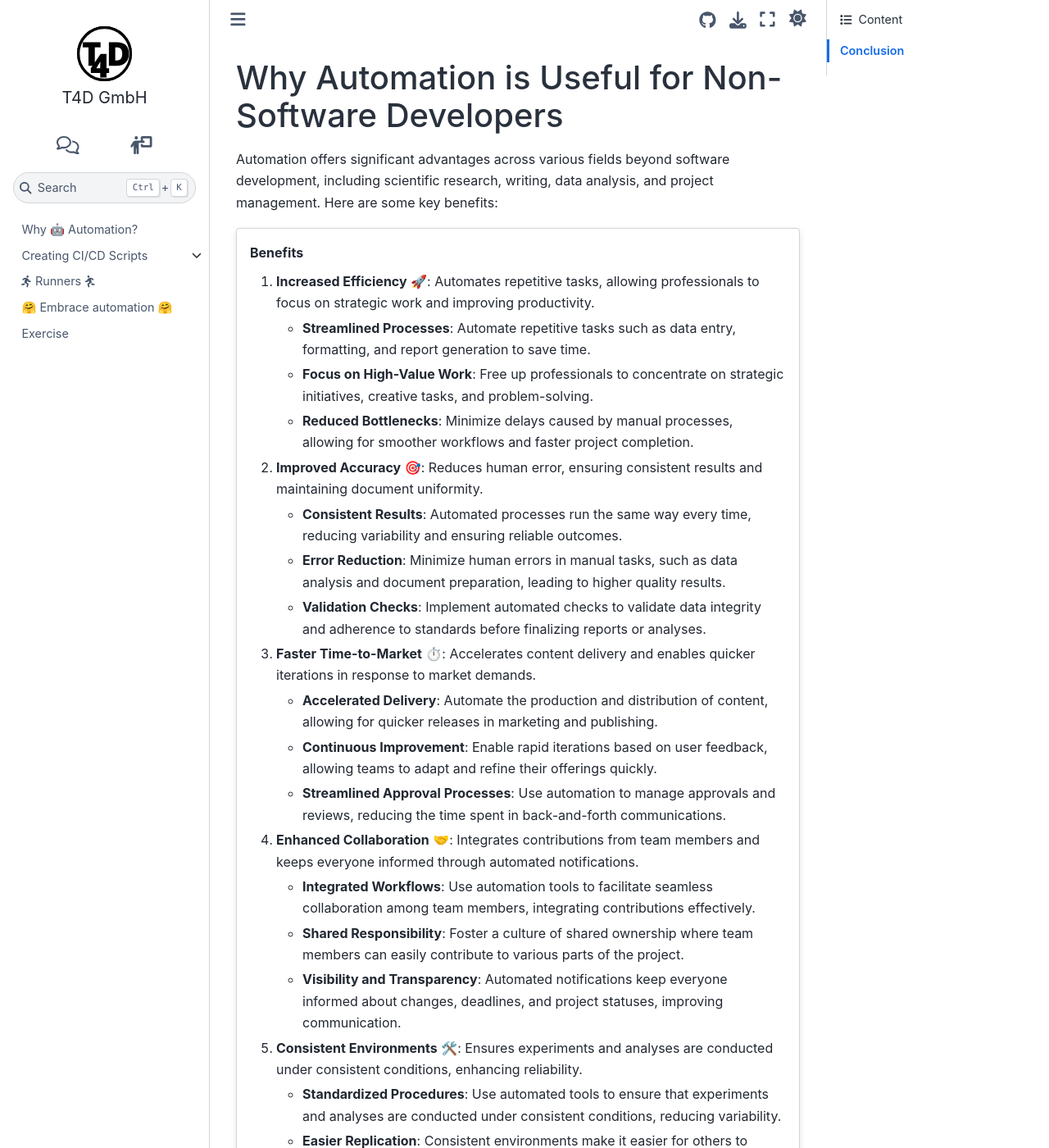
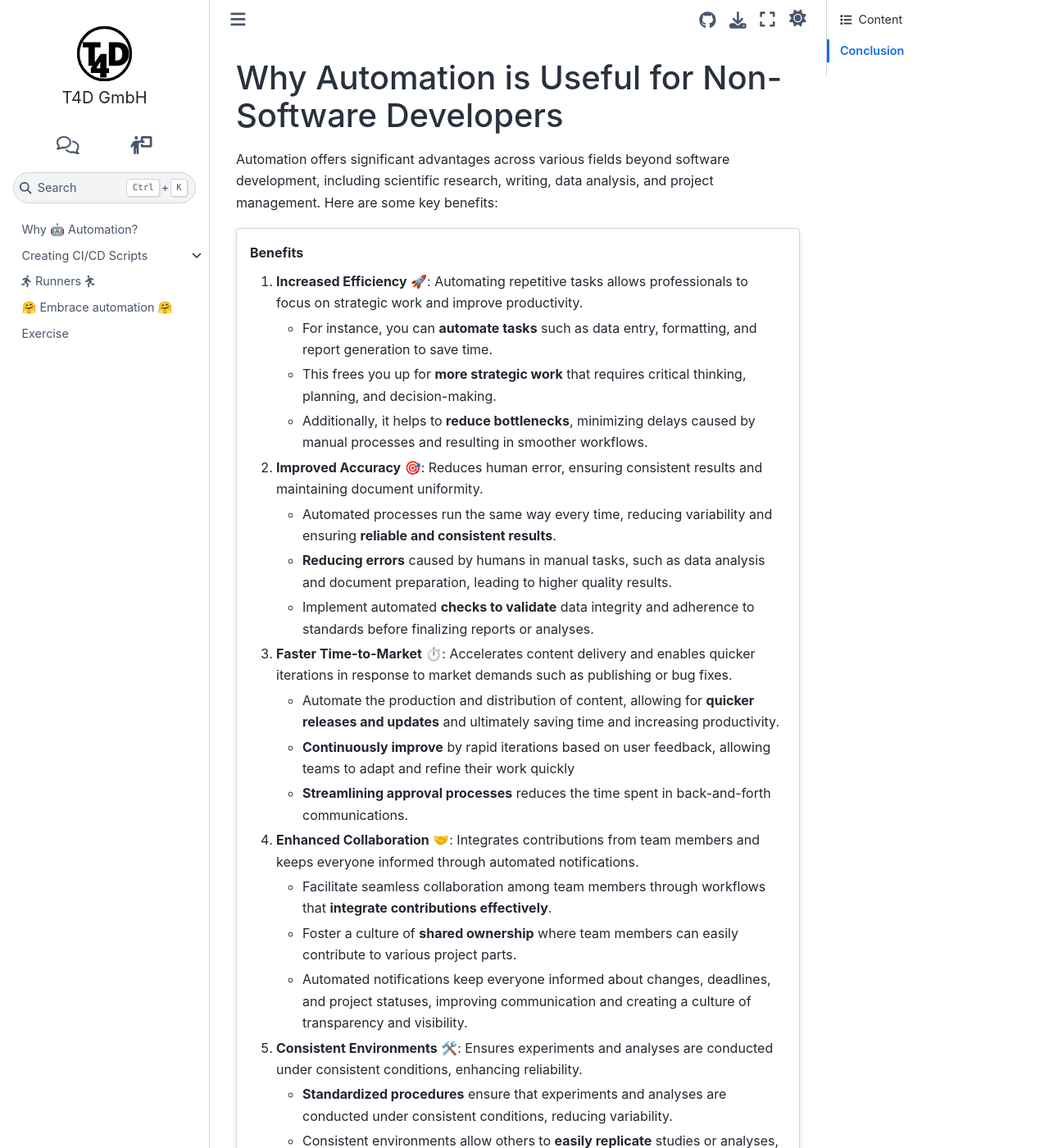
Before and after one commit to t4d-gmbh/ci-cd-workflows, a Sphinx documentation site: the page built from source/content/why_automation/for_non_sd.md, in a window 1280 px wide and 1400 px high. Shown: the whole window at 82% size. Built offline with Sphinx 7.4.7 and the Sphinx Book theme 1.1.4, drawn with Linux system fonts in a browser that asks for light colours; the version number could not be read and is left out; some of the changed text lies outside the part shown.

Commit message:
language style

```diff
--- a/source/content/why_automation/for_non_sd.md
+++ b/source/content/why_automation/for_non_sd.md
@@ -6,64 +6,63 @@ Here are some key benefits:
 {% endif %}
 
 :::{card} Benefits
-1. **Increased Efficiency** 🚀: Automates repetitive tasks{% if page %}, allowing professionals to focus on strategic work and improving productivity.
-
-   - **Streamlined Processes**: Automate repetitive tasks such as data entry, formatting, and report generation to save time.
-   - **Focus on High-Value Work**: Free up professionals to concentrate on strategic initiatives, creative tasks, and problem-solving.
-   - **Reduced Bottlenecks**: Minimize delays caused by manual processes, allowing for smoother workflows and faster project completion.
+1. **Increased Efficiency** 🚀: Automating repetitive tasks{% if page %} allows professionals to focus on strategic work and improve productivity.
+   - For instance, you can **automate tasks** such as data entry, formatting, and report generation to save time.
+   - This frees you up for **more strategic work** that requires critical thinking, planning, and decision-making.
+   - Additionally, it helps to **reduce bottlenecks**, minimizing delays caused by manual processes and resulting in smoother workflows.
 {% endif %}
 
 2. **Improved Accuracy** 🎯: Reduces human error{% if page %}, ensuring consistent results and maintaining document uniformity.
-   - **Consistent Results**: Automated processes run the same way every time, reducing variability and ensuring reliable outcomes.
-   - **Error Reduction**: Minimize human errors in manual tasks, such as data analysis and document preparation, leading to higher quality results.
-   - **Validation Checks**: Implement automated checks to validate data integrity and adherence to standards before finalizing reports or analyses.
+   - Automated processes run the same way every time, reducing variability and ensuring **reliable and consistent results**.
+   - **Reducing errors** caused by humans in manual tasks, such as data analysis and document preparation, leading to higher quality results.
+   - Implement automated **checks to validate** data integrity and adherence to standards before finalizing reports or analyses.
 {% endif %}
 
-3. **Faster Time-to-Market** ⏱️: Accelerates content delivery{% if page %} and enables quicker iterations in response to market demands.
-   - **Accelerated Delivery**: Automate the production and distribution of content, allowing for quicker releases in marketing and publishing.
-   - **Continuous Improvement**: Enable rapid iterations based on user feedback, allowing teams to adapt and refine their offerings quickly.
-   - **Streamlined Approval Processes**: Use automation to manage approvals and reviews, reducing the time spent in back-and-forth communications.
+3. **Faster Time-to-Market** ⏱️: Accelerates content delivery{% if page %} and enables quicker iterations in response to market demands such as publishing or bug fixes.
+   - Automate the production and distribution of content, allowing for **quicker releases and updates** and ultimately saving time and increasing productivity.
+   - **Continuously improve** by rapid iterations based on user feedback, allowing teams to adapt and refine their work quickly
+   - **Streamlining approval processes** reduces the time spent in back-and-forth communications.
 {% endif %}
 
 4. **Enhanced Collaboration** 🤝: Integrates contributions{% if page %} from team members and keeps everyone informed through automated notifications.
-   - **Integrated Workflows**: Use automation tools to facilitate seamless collaboration among team members, integrating contributions effectively.
-   - **Shared Responsibility**: Foster a culture of shared ownership where team members can easily contribute to various parts of the project.
-   - **Visibility and Transparency**: Automated notifications keep everyone informed about changes, deadlines, and project statuses, improving communication.
+   - Facilitate seamless collaboration among team members through workflows that **integrate contributions effectively**.
+   - Foster a culture of **shared ownership** where team members can easily contribute to various project parts.
+   - Automated notifications keep everyone informed about changes, deadlines, and project statuses, improving communication and creating a culture of transparency and visibility.
 {% endif %}
 
 5. **Consistent Environments** 🛠️: Ensures experiments and analyses are conducted under consistent conditions{% if page %}, enhancing reliability.
-   - **Standardized Procedures**: Use automated tools to ensure that experiments and analyses are conducted under consistent conditions, reducing variability.
-   - **Easier Replication**: Consistent environments make it easier for others to replicate studies or analyses, enhancing the reliability of results.
-   - **Simplified Onboarding**: New team members can quickly adapt to standardized processes, reducing the learning curve.
+   - **Standardized procedures** ensure that experiments and analyses are conducted under consistent conditions, reducing variability.
+   - Consistent environments allow others to **easily replicate** studies or analyses, enhancing the reliability of results.
+   - New team members can quickly adapt to standardized processes, reducing the learning curve and **simplifying onboarding**.
 {% endif %}
 
 6. **Rapid Feedback** ⚡: Provides immediate feedback for quick adjustments{% if page %}, facilitating faster validation of ideas.
-   - **Immediate Results**: Automated processes provide instant feedback on tasks, allowing teams to make quick adjustments and improvements.
-   - **Continuous Monitoring**: Implement monitoring tools to track performance and outcomes in real-time, enabling proactive adjustments.
-   - **Iterative Improvements**: Use feedback from automated processes to refine methods and approaches continuously.
+   - **Immediate results** provide instant feedback on tasks, allowing teams to make quick adjustments and improvements.
+   - **Continuous monitoring** through real-time monitoring tools allows tracking performance and outcomes, enabling proactive adjustments.
+   - **Iterative improvements** based on feedback from automated processes to refine methods and approaches continuously.
 {% endif %}
 
 7. **Reproducibility** 🔄: Ensures processes can be consistently repeated{% if page %}, allowing for easy replication of experiments.
-   - **Consistent Methodologies**: Automation ensures that processes can be repeated reliably, which is crucial in scientific research and data analysis.
-   - **Documentation of Processes**: Automated workflows can include documentation steps, making it easier to share methodologies with others.
-   - **Validation of Findings**: Enhanced reproducibility allows other researchers to replicate experiments, validating findings and contributing to the body of knowledge.
+   - Automation ensures that processes can be repeated reliably, which is crucial in scientific research and data analysis, providing a sense of security and confidence in the results.
+   - **Documentation of processes** including documentation steps, making it easier to share methodologies with others.
+   - Enhanced reproducibility allows other researchers to replicate experiments, **validate findings**, and contribute to the body of knowledge.
 {% endif %}
 
 8. **Scalability** 📈: Manages complex workflows and large datasets effectively{% if page %}, supporting project growth.
-   - **Manage Complex Workflows**: Automation helps manage intricate workflows that arise as projects grow in size and complexity.
-   - **Support for Large Teams**: Facilitate collaboration among larger teams by automating processes that would otherwise require manual coordination.
-   - **Adaptability to Demand**: Easily scale automation processes to accommodate increased workloads or new project requirements.
+   - Automation helps **managing complex workflows** that arise as projects grow in size and complexity.
+   - Facilitate collaboration among *larger teams* by automating processes that would otherwise require manual coordination.
+   - Easily **adapt to new demands** like increased workloads or new project requirements.
 {% endif %}
 
 9. **Quality Assurance** 🔍: Maintains high quality{% if page %} through continuous monitoring and automated checks for errors.
-   - **Continuous Quality Checks**: Implement automated checks to maintain high standards of quality throughout the project lifecycle.
-   - **Error Detection**: Use automated tools to identify and correct errors in documents, data, and analyses before finalization.
-   - **Standardized Review Processes**: Automate review workflows to ensure that all outputs meet established quality criteria.
-{% endif %}
+   - **Continuous quality checks** to maintain high-quality standards throughout the project lifecycle.
+   - Automated tools **identify errors** and allow to correct document, data, and analysis errors before finalization.
+   - **Standardized review processes** ensure that all outputs meet established quality criteria.{% endif %}
 :::
 
 {% if page %}
 ### Conclusion
-In summary, automation provides substantial benefits across various non-software specific projects.
-By increasing efficiency, improving accuracy, enhancing collaboration, and ensuring reproducibility, automation empowers professionals to focus on high-value tasks, ultimately leading to better outcomes and greater competitiveness in their respective fields.
+Automation offers significant advantages across a range of projects that are not limited to software.
+By boosting efficiency, improving accuracy, enhancing collaboration, and ensuring reproducibility, automation enables professionals to manage their work more effectively.
+This allows them to concentrate on high-value tasks, ultimately leading to improved outcomes and greater competitiveness in their fields.
 {% endif %}
```
